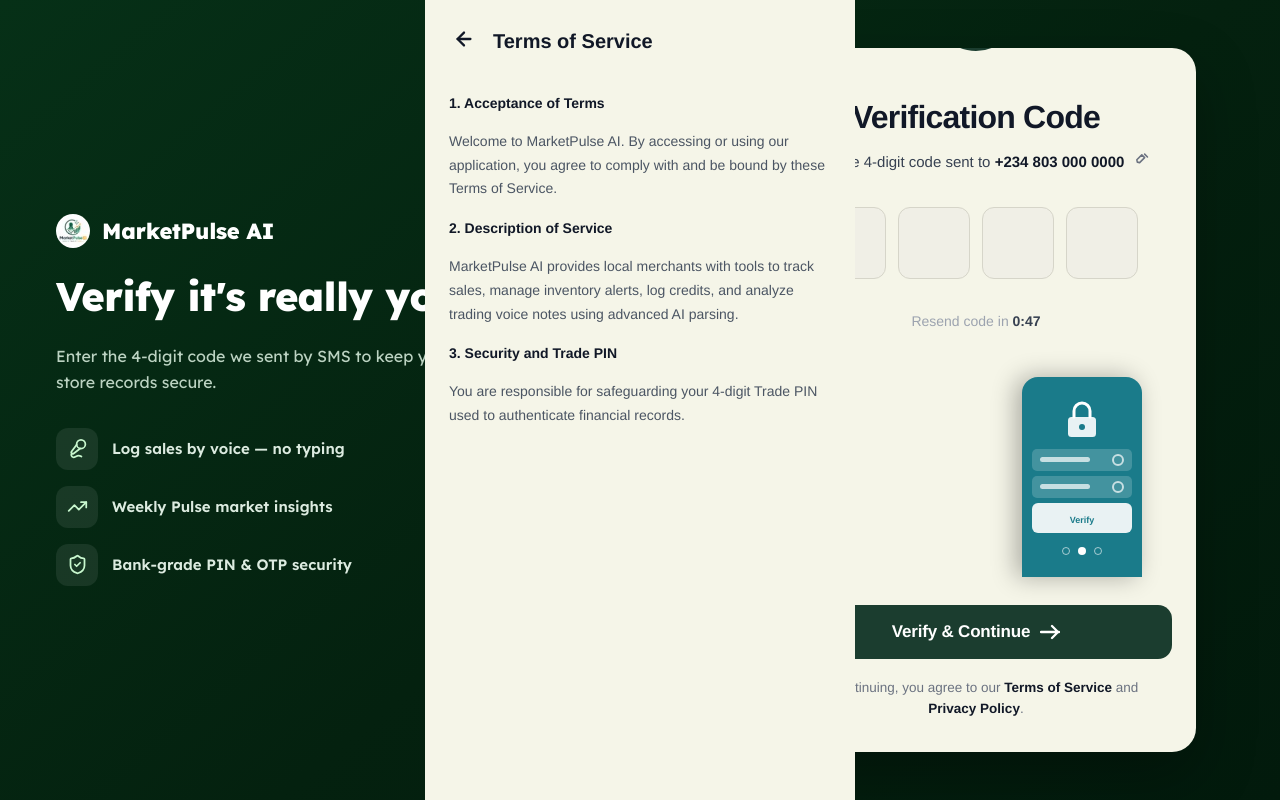
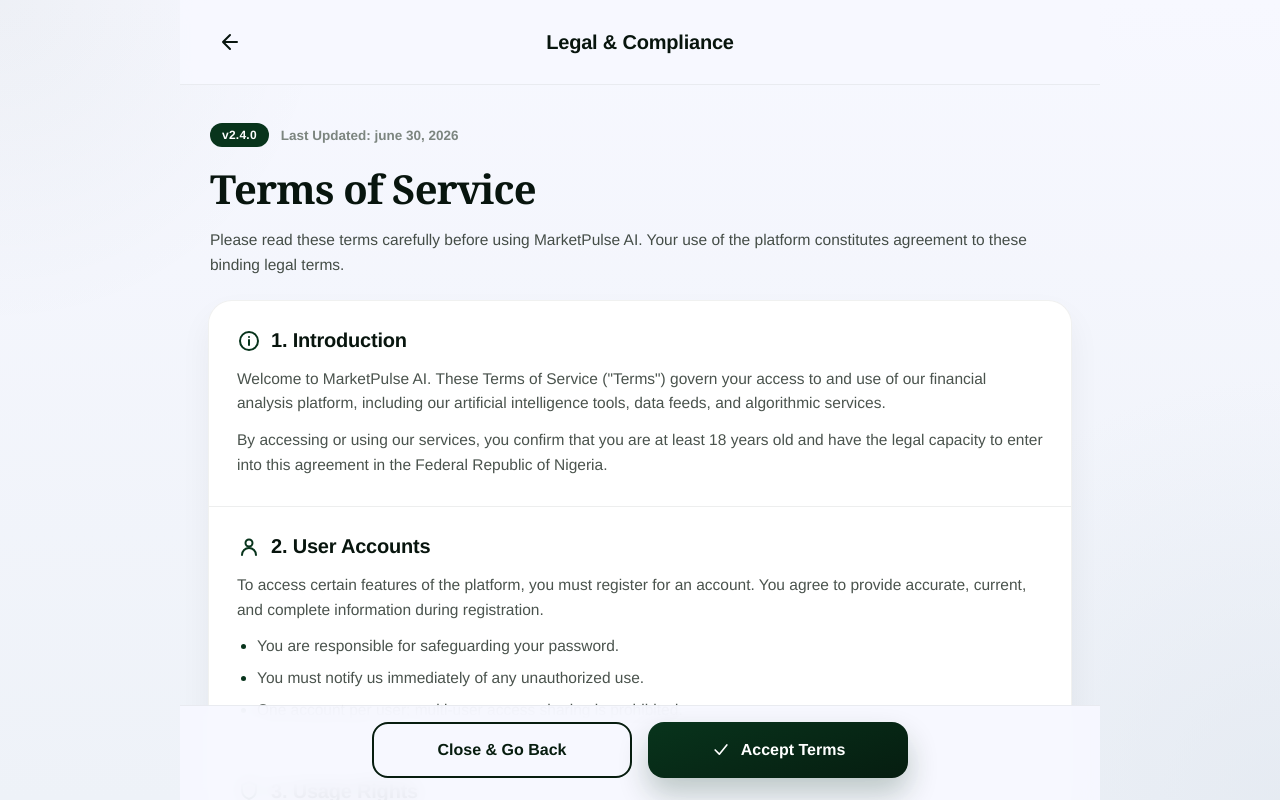
Before and after one commit to Chigybillionz/marketpulse, a React (Vite) app in the folder frontend/: page /otp in a window 1280 px wide. Both pictures are taken after a click on the button "Terms of Service". Built offline with nearby package versions, Linux system fonts and the light colour scheme; no server answers.

Commit message:
otp page validated

```diff
--- a/frontend/src/components/otp.jsx
+++ b/frontend/src/components/otp.jsx
@@ -1,6 +1,8 @@
 import { useState, useEffect } from "react";
 // import { verifyOTP } from "../services/authService";
 import FlowLayout from "./layout/FlowLayout";
+import TermsOfService from "./TermsOfService";
+import PrivacyPolicy from "./PrivacyPolicy";
 
 export default function Otp({ onNavigate, phoneNumber, isNewUser, businessName }) {
   const [legalView, setLegalView] = useState(null);
@@ -39,10 +41,10 @@ export default function Otp({ onNavigate, phoneNumber, isNewUser, businessName }
     const otp = otpDigits.join("");
     // OTP validation is temporarily bypassed while the UI flow is being built.
     // Restore this block and the verifyOTP call when the backend is ready.
-    // if (otp.length < 4) {
-    //   setError("Please enter the full 4-digit code");
-    //   return;
-    // }
+    if (otp.length < 4) {
+      setError("Please enter the full 4-digit code");
+      return;
+    }
 
     setIsLoading(true);
     setError(null);
@@ -521,125 +523,14 @@ export default function Otp({ onNavigate, phoneNumber, isNewUser, businessName }
       </div>
 
       {/* ── LEGAL OVERLAY ── */}
-      {legalView && (
-        <div
-          style={{
-            position: "fixed",
-            inset: 0,
-            backgroundColor: "#F5F5E8",
-            zIndex: 50,
-            display: "flex",
-            flexDirection: "column",
-            padding: "24px",
-            maxWidth: 430,
-            margin: "0 auto",
-          }}
-        >
-          <div
-            style={{
-              display: "flex",
-              alignItems: "center",
-              gap: 14,
-              marginBottom: 20,
-            }}
-          >
-            <button
-              onClick={() => setLegalView(null)}
-              style={{
-                background: "none",
-                border: "none",
-                cursor: "pointer",
-                padding: 4,
-              }}
-            >
-              <svg
-                width="22"
-                height="22"
-                viewBox="0 0 24 24"
-                fill="none"
-                stroke="#111827"
-                strokeWidth="2.5"
-                strokeLinecap="round"
-                strokeLinejoin="round"
-              >
-                <line x1="19" y1="12" x2="5" y2="12" />
-                <polyline points="12 19 5 12 12 5" />
-              </svg>
-            </button>
-            <h1
-              style={{
-                fontSize: 20,
-                fontWeight: 800,
-                color: "#111827",
-                margin: 0,
-              }}
-            >
-              {legalView === "terms" ? "Terms of Service" : "Privacy Policy"}
-            </h1>
-          </div>
-          <div
-            style={{
-              flex: 1,
-              overflowY: "auto",
-              fontSize: 14,
-              color: "#4B5563",
-              lineHeight: 1.7,
-            }}
-          >
-            {legalView === "terms" ? (
-              <>
-                <p style={{ fontWeight: 700, color: "#111827" }}>
-                  1. Acceptance of Terms
-                </p>
-                <p>
-                  Welcome to MarketPulse AI. By accessing or using our
-                  application, you agree to comply with and be bound by these
-                  Terms of Service.
-                </p>
-                <p style={{ fontWeight: 700, color: "#111827", marginTop: 16 }}>
-                  2. Description of Service
-                </p>
-                <p>
-                  MarketPulse AI provides local merchants with tools to track
-                  sales, manage inventory alerts, log credits, and analyze
-                  trading voice notes using advanced AI parsing.
-                </p>
-                <p style={{ fontWeight: 700, color: "#111827", marginTop: 16 }}>
-                  3. Security and Trade PIN
-                </p>
-                <p>
-                  You are responsible for safeguarding your 4-digit Trade PIN
-                  used to authenticate financial records.
-                </p>
-              </>
-            ) : (
-              <>
-                <p style={{ fontWeight: 700, color: "#111827" }}>
-                  1. Information We Collect
-                </p>
-                <p>
-                  We collect your business name, verified phone number,
-                  inventory thresholds, and voice transcripts parsed by Gemini
-                  1.5 Flash.
-                </p>
-                <p style={{ fontWeight: 700, color: "#111827", marginTop: 16 }}>
-                  2. How We Use Data
-                </p>
-                <p>
-                  Your details are stored securely and used only to present
-                  customized Weekly Pulse summaries and alert logs to your store
-                  profile.
-                </p>
-                <p style={{ fontWeight: 700, color: "#111827", marginTop: 16 }}>
-                  3. Encryption & Protection
-                </p>
-                <p>
-                  All sensitive information is encrypted in transit and at rest.
-                  We never share your data with third parties.
-                </p>
-              </>
-            )}
-          </div>
+      {legalView === "terms" && (
+        <div style={{ position: "fixed", inset: 0, zIndex: 9999, background: "#fff", display: "flex", flexDirection: "column" }}>
+          <TermsOfService onBack={() => setLegalView(null)} />
+        </div>
+      )}
+      {legalView === "privacy" && (
+        <div style={{ position: "fixed", inset: 0, zIndex: 9999, background: "#fff", display: "flex", flexDirection: "column" }}>
+          <PrivacyPolicy onBack={() => setLegalView(null)} />
         </div>
       )}
     </div>
```
Also changed, not shown: 1 other file (tests, documents, lock files or other folders).
